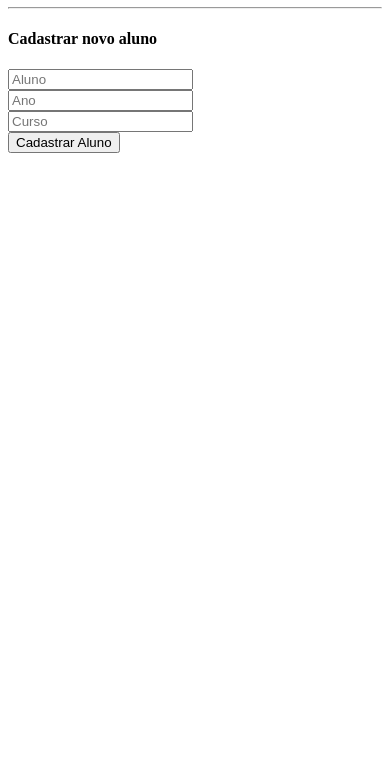
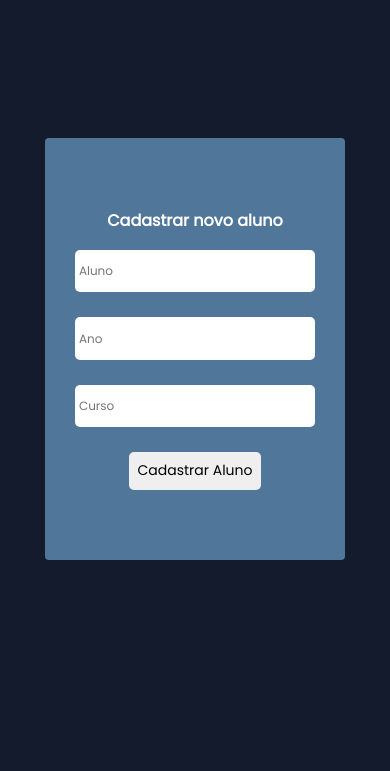
Before and after one commit to HenriqueCsar/api-rest-nodejs, a website: page FrontSistemaWeb/index.html in a window 390 px wide. Shown: the part 73-844 px from the top of the page. Drawn offline with nearby package versions, Linux system fonts and the light colour scheme; no server answers.

Commit message:
feat: adding a responsive form layout

```diff
--- a/FrontSistemaWeb/index.html
+++ b/FrontSistemaWeb/index.html
@@ -4,19 +4,21 @@
     <meta charset="UTF-8">
     <meta http-equiv="X-UA-Compatible" content="IE=edge">
     <meta name="viewport" content="width=device-width, initial-scale=1.0">
+    <link rel="stylesheet" href="styles.css">
     <title>Sistema Escola</title>
 </head>
 <body>
     <h1>Sistema Escolar</h1>
     <ul id="turmas"></ul>
-    <hr>
-    <h4> Cadastrar novo aluno </h4>
-    <input type="text" name="aluno" placeholder="Aluno" id="aluno"><br>
-    <input type="text" name="ano" placeholder="Ano" id="ano"><br>
-    <input type="text" name="curso" placeholder="Curso  " id="curso"><br>
-    <button onclick="cadastrarAluno()">Cadastrar Aluno</button>
+    <div class="form">
+        <h2> Cadastrar novo aluno </h2>
+        <input type="text" name="aluno" placeholder="Aluno" id="aluno"><br>
+        <input type="text" name="ano" placeholder="Ano" id="ano"><br>
+        <input type="text" name="curso" placeholder="Curso  " id="curso"><br>
+        <button onclick="cadastrarAluno()">Cadastrar Aluno</button>
+    </div>>
+</body>
 
-</body>
 <script src="https://cdn.jsdelivr.net/npm/axios/dist/axios.min.js"></script>
 <script>
 
--- /dev/null
+++ b/FrontSistemaWeb/styles.css
@@ -0,0 +1,66 @@
+@import url('https://fonts.googleapis.com/css2?family=Poppins&display=swap');
+
+*{
+    margin: 0;
+    padding: 0;
+    box-sizing: border-box;
+    font-family: 'Poppins', sans-serif;
+    color: rgb(230, 230, 230);
+}
+
+body{
+    background: #131b2c;
+    width: 100%;
+}
+
+h1{
+    text-align: center;
+    font-size: clamp(20px, 3vw, 80px);
+}
+
+h2{
+    margin-bottom: 2vh;
+    color: rgb(255, 255, 255);
+    font-size: clamp(16px, 2vw, 60px);
+}
+
+.form{
+    display: flex;
+    flex-direction: column;
+    justify-content: center;
+    align-items: center;
+    width: 30%;
+    height: 50vh;
+    background-color: #507699;
+    border-radius: 1vw;
+    position: absolute;
+    top: 50%;
+    left: 50%;
+    transform: translate(-50%, -50%);
+    min-width: 300px;
+}
+
+input{
+    width: 80%;
+    height: 5vh;
+    border-radius: 5px;
+    border: none;
+    padding: 1vh 1vw;
+}
+
+button{
+    color: black;
+    border-radius: 5px;
+    padding: 1vh;
+    cursor: pointer;
+    border: none;
+    font-weight: 500;
+    font-size: clamp(14px, 1vw, 40px);
+}
+button:hover{
+    background-color: rgb(255, 255, 255);
+}
+
+::placeholder{
+    font-size: clamp(12px, 1vw, 40px);;
+}
```
